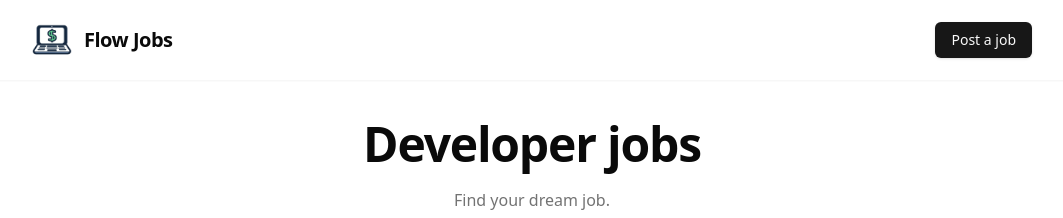
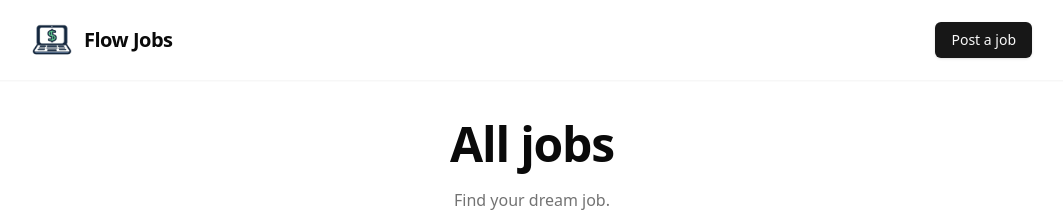
Before and after one commit to MahmoudAhmed56/Job-board, a Next.js app: page / in a window 1280 px wide. Shown: the top 218 px of the page, without its empty margins (108-1171 px from the left). Built offline with nearby package versions, Linux system fonts and the light colour scheme; no server answers; the database is empty.

Commit message:
add get title function

```diff
--- a/src/app/page.tsx
+++ b/src/app/page.tsx
@@ -11,20 +11,30 @@ interface pageProps {
     remote?: string;
   };
 }
-
+function getTitle({ q, location, remote, type }: jobFilterValues) {
+  const TitlePreFix = q
+    ? `${q} jobs`
+    : type
+      ? `${type} jobs`
+      : remote
+        ? `Remote jobs`
+        : "All jobs";
+  const titleSuffix = location ? ` in ${location}`:"";
+  return `${TitlePreFix}${titleSuffix}`
+}
 export default async function Home({
   searchParams: { location, q, remote, type },
 }: pageProps) {
   const filterValues: jobFilterValues = {
     q,
     location,
-    remote:remote === "true",
+    remote: remote === "true",
     type,
-  }
+  };
   return (
     <main className="m-auto my-10 max-w-5xl space-y-10 px-3">
       <div className="space-y-5 text-center">
-        <H1>Developer jobs</H1>
+        <H1>{getTitle(filterValues)}</H1>
         <p className="text-muted-foreground">Find your dream job.</p>
       </div>
       <section className="flex flex-col md:flex-row gap-4">
```
